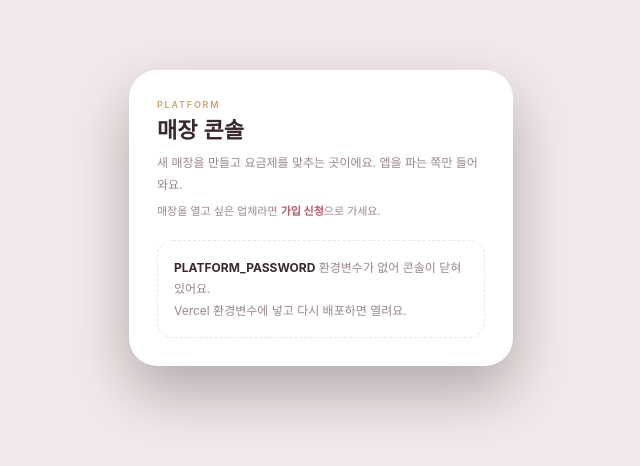
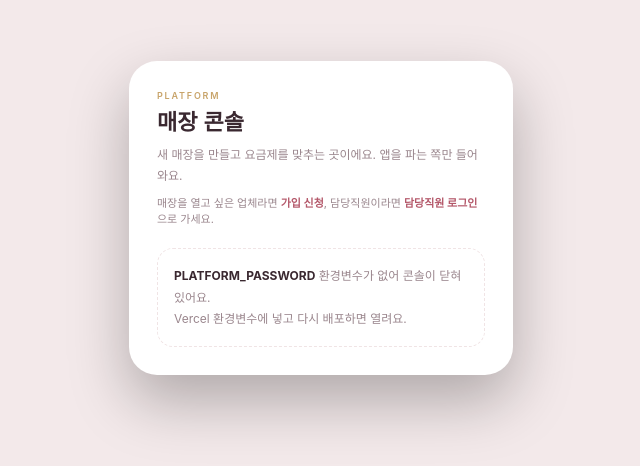
Before and after one commit to nda960327-glitch/catchgirl, a Next.js app: page /platform/login in a window 1280 px wide. Shown: the part 182-648 px from the top of the page, without its empty margins (319-959 px from the left). Built offline with nearby package versions, Linux system fonts and the light colour scheme; no server answers; a web font is replaced by a local one.

Commit message:
Link the agent login from the footer and the console login
Co-Authored-By: Claude Fable 5.1 <noreply@anthropic.com>

```diff
--- a/src/app/page.tsx
+++ b/src/app/page.tsx
@@ -828,6 +828,7 @@ export default async function Home() {
           <div className="flex flex-col gap-1">
             <Link href="/signup" className="hover:text-ink">가입 신청</Link>
             <Link href="/platform/terms" className="hover:text-ink">이용 약관</Link>
+            <Link href="/agent/login" className="hover:text-ink">담당직원 로그인</Link>
             <Link href="/platform" className="hover:text-ink">운영사 콘솔</Link>
           </div>
           <div className="max-w-sm">
--- a/src/app/platform/login/page.tsx
+++ b/src/app/platform/login/page.tsx
@@ -14,7 +14,7 @@ export default async function PlatformLoginPage() {
         <div className="text-[9px] font-semibold uppercase tracking-[.2em] text-gold">Platform</div>
         <h1 className="mt-1 font-serif text-[22px] font-bold text-ink">매장 콘솔</h1>
         <p className="mt-1 text-[12px] leading-[1.8] text-mute">새 매장을 만들고 요금제를 맞추는 곳이에요. 앱을 파는 쪽만 들어와요.</p>
-        <p className="mt-2 text-[11px] text-mute">매장을 열고 싶은 업체라면 <Link href="/signup" className="font-bold text-brand underline-offset-2 hover:underline">가입 신청</Link>으로 가세요.</p>
+        <p className="mt-2 text-[11px] text-mute">매장을 열고 싶은 업체라면 <Link href="/signup" className="font-bold text-brand underline-offset-2 hover:underline">가입 신청</Link>, 담당직원이라면 <Link href="/agent/login" className="font-bold text-brand underline-offset-2 hover:underline">담당직원 로그인</Link>으로 가세요.</p>
         {enabled ? (
           <PlatformLoginForm />
         ) : (
```
Also changed, not shown: 1 other file (tests, documents, lock files or other folders).
